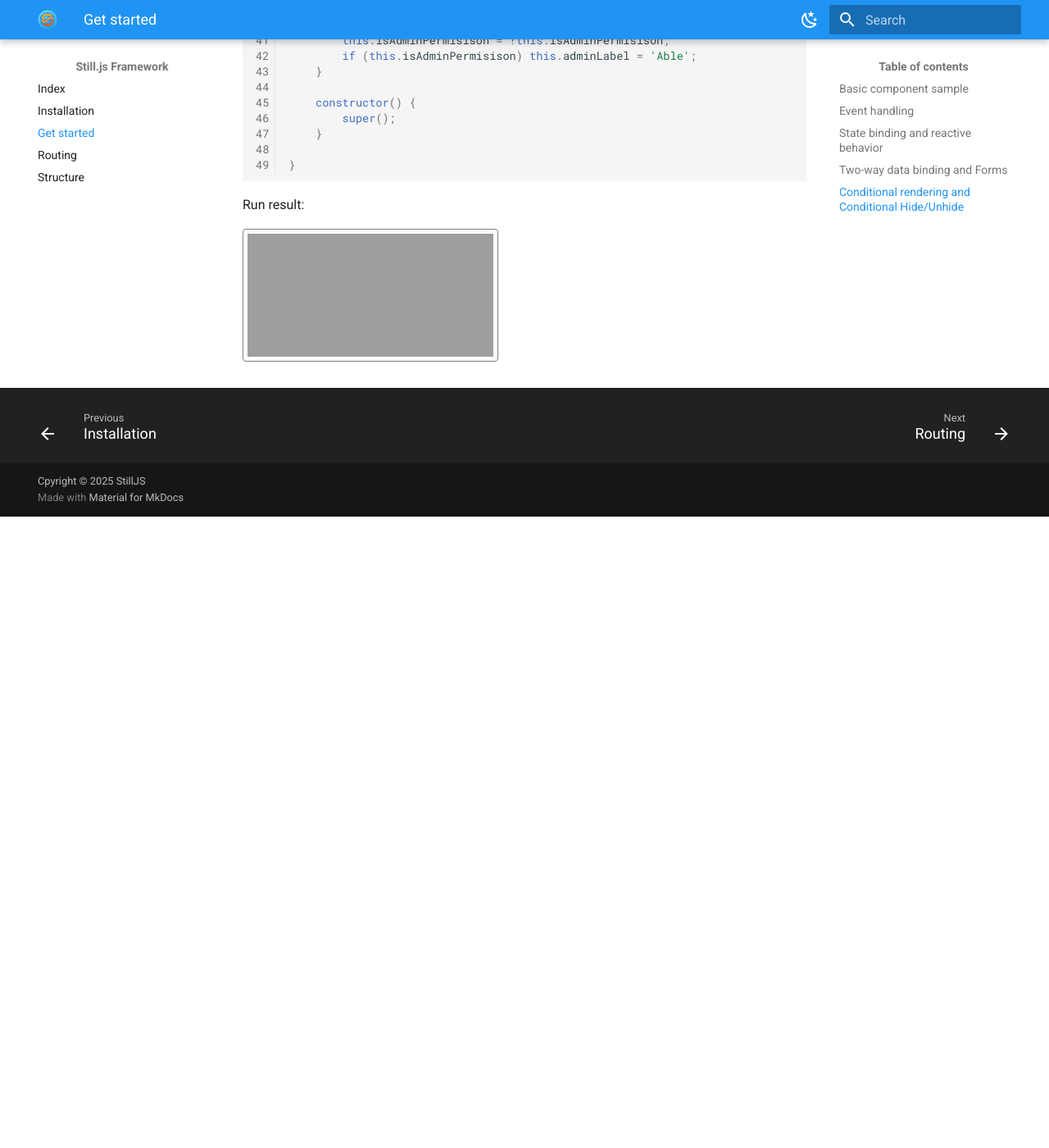
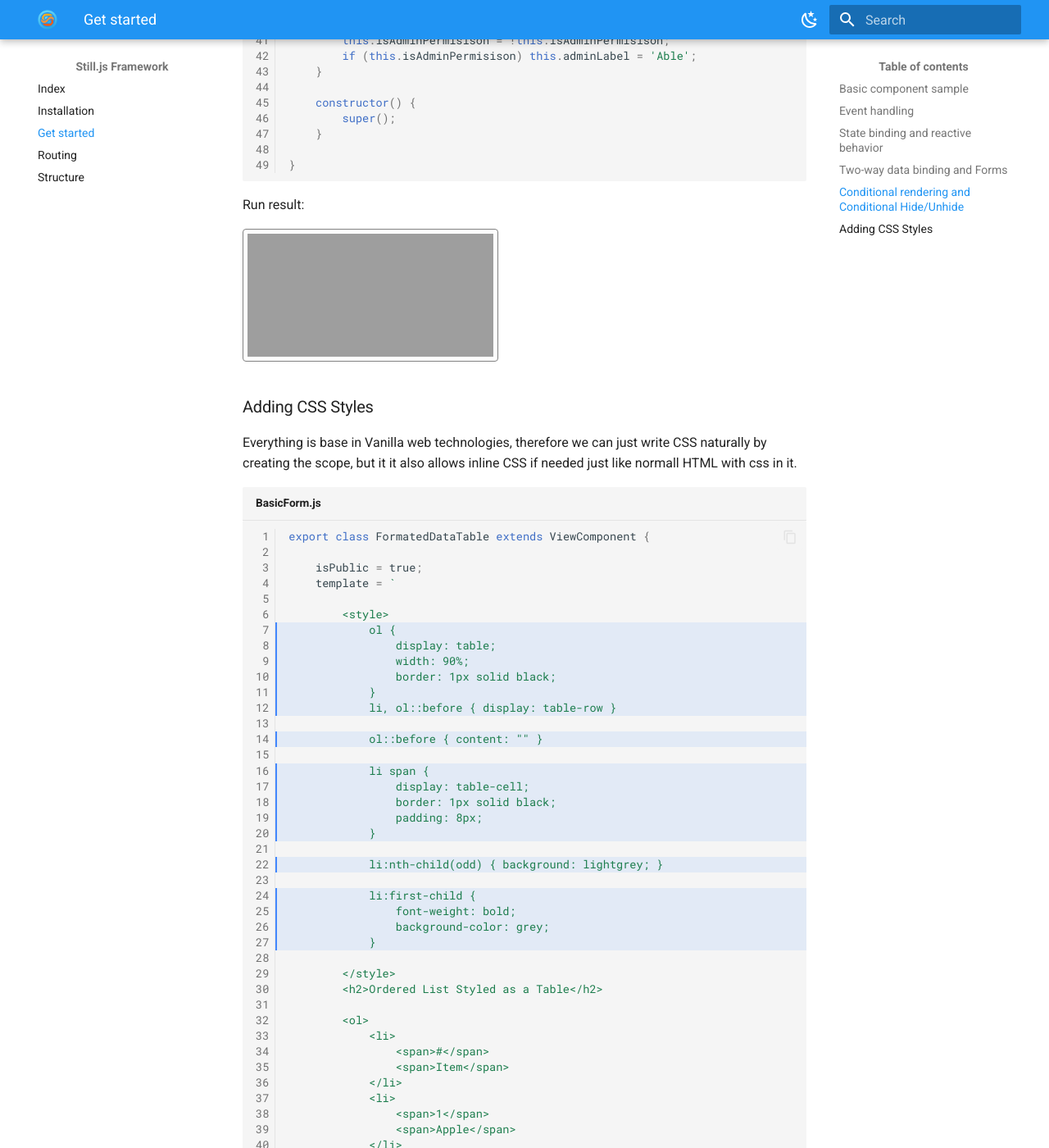
Before and after one commit to still-js/stilljs-site, an MkDocs documentation site: the page built from docs/get-start.md, in a window 1280 px wide and 1400 px high, scrolled down 5539 px. Shown: the whole window at 82% size. Built offline with MkDocs 1.6.1 and Material for MkDocs 9.7.7, drawn with Linux system fonts in a browser that asks for light colours; before the commit the page ends 6169 px from its top, so only the background shows below that; some of the changed text lies outside the part shown; grey boxes are pictures that could not be loaded.

Commit message:
adding example of styling component

````diff
--- a/docs/get-start.md
+++ b/docs/get-start.md
@@ -247,3 +247,83 @@
             style="border: 1px solid grey; border-radius:4px; padding: 5px; background: white"
             >
 </iframe>
+
+
+
+###  Adding CSS Styles
+
+Everything is base in Vanilla web technologies, therefore we can just write CSS naturally by creating the <style></style> scope, but it it also allows inline CSS if needed just like normall HTML with css in it.
+
+```js title="BasicForm.js" hl_lines="7-11 12 14 16-20 22 24-27" linenums="1"
+export class FormatedDataTable extends ViewComponent {
+
+	isPublic = true;
+	template = `
+
+		<style>
+			ol {
+				display: table;
+				width: 90%;
+				border: 1px solid black;
+			}
+			li, ol::before { display: table-row }
+
+			ol::before { content: "" }
+
+			li span {
+				display: table-cell;
+				border: 1px solid black;
+				padding: 8px;
+			}
+
+			li:nth-child(odd) { background: lightgrey; }
+
+			li:first-child {
+				font-weight: bold;
+				background-color: grey;
+			}
+
+		</style>
+    	<h2>Ordered List Styled as a Table</h2>
+
+		<ol>
+			<li>
+				<span>#</span>
+				<span>Item</span>
+			</li>
+			<li>
+				<span>1</span>
+				<span>Apple</span>
+			</li>
+			<li>
+				<span>2</span>
+				<span>Banana</span>
+			</li>
+			<li>
+				<span>3</span>
+				<span>Grapes</span>
+			</li>
+			<li>
+				<span>4</span>
+				<span>Orange</span>
+			</li>
+			<li>
+				<span>5</span>
+				<span>Mango</span>
+			</li>
+		</ol>
+	`;
+
+	constructor() {
+		super();
+	}
+
+
+}
+```
+Run result:
+<iframe src="https://nbernardo.github.io/stilljs/#/stylin/formated-data-table"
+            frameBorder="0"
+            style="border: 1px solid grey; border-radius:4px; padding: 5px; background: white"
+            >
+</iframe>
````
